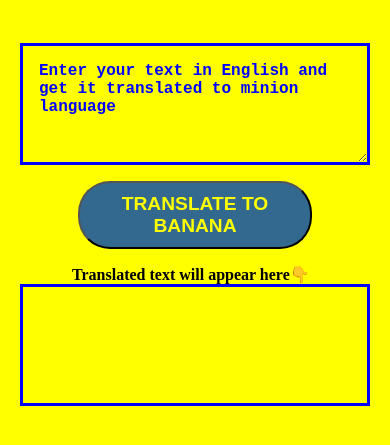
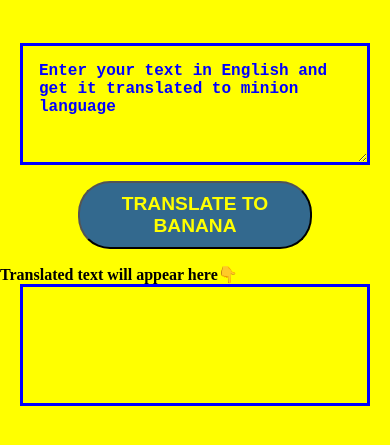
Before and after one commit to MinakshiMittal/banana-talk, a plain HTML site: page index.html in a window 390 px wide. Shown: the part 167-612 px from the top of the page. Drawn offline with Linux system fonts and the light colour scheme.

Commit message:
style: description text

```diff
--- a/app.css
+++ b/app.css
@@ -100,6 +100,6 @@ h1 {
 
     .description-text {
         font-size: 1rem;
-        margin-left: 4.5rem;
+        margin-left: 0;
     }
 }
```
